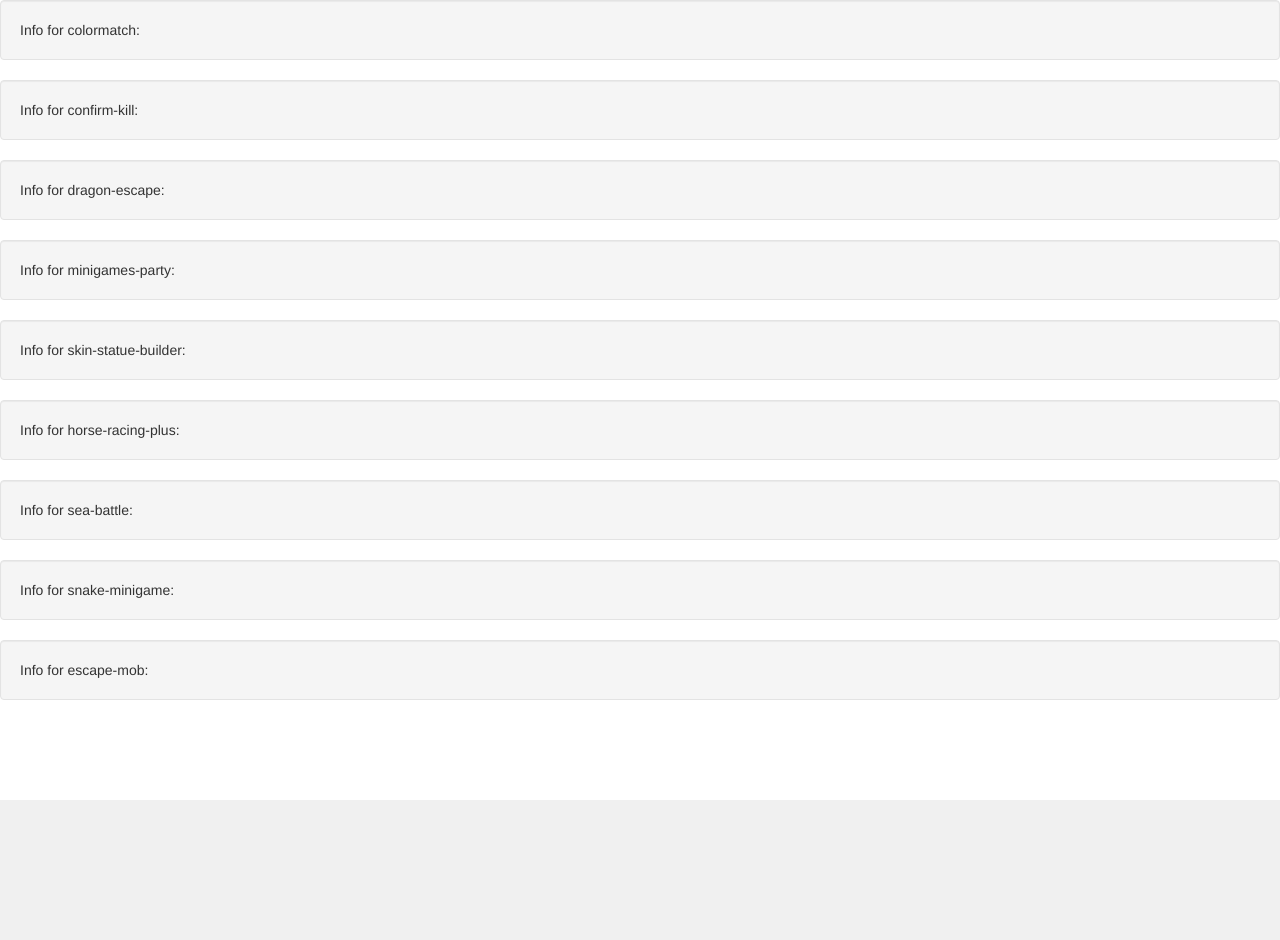
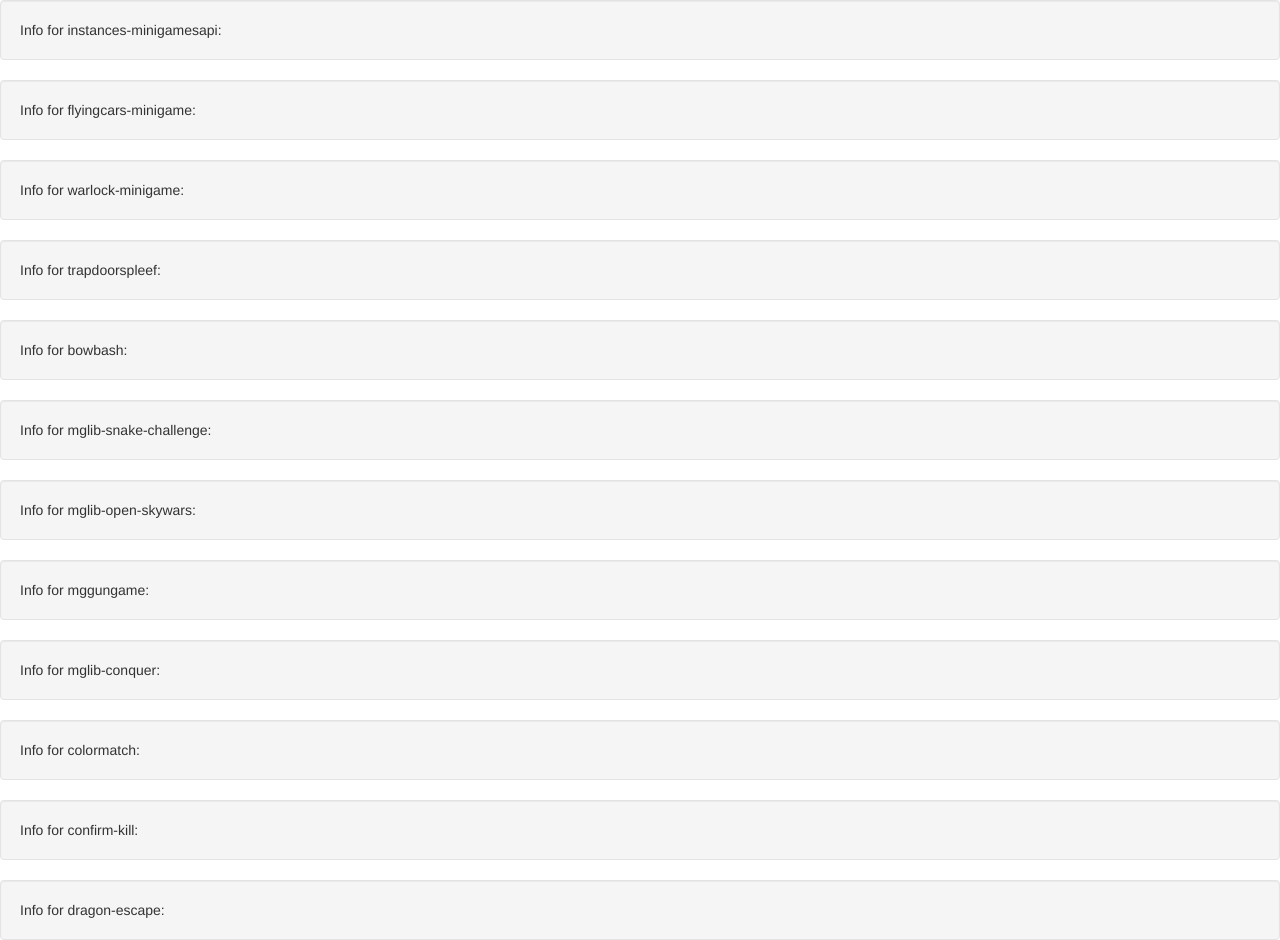
Before and after one commit to instance01/Bukkit-Plugin-Stats, a PHP site: page / in a window 1280 px wide. Shown: the top 940 px of the page. Before the commit the page ends 800 px from the top, so only its background shows below. Run offline with PHP 8.4, Linux system fonts and the light colour scheme; data that the repository does not hold is empty.

Commit message:
Add the MinigamesAPI series

```diff
--- a/index.php
+++ b/index.php
@@ -5,7 +5,8 @@
 
 <body>
 <?php
-$plugins = array(0 => "colormatch", 1 => "confirm-kill", 2 => "dragon-escape", 3 => "minigames-party", 4 => "skin-statue-builder", 5 => "horse-racing-plus", 6 => "sea-battle", 7 => "snake-minigame", 8 => "escape-mob");
+$plugins = array("instances-minigamesapi", "flyingcars-minigame", "warlock-minigame", "trapdoorspleef", "bowbash", "mglib-snake-challenge", "mglib-open-skywars", "mggungame", "mglib-conquer", "colormatch", "confirm-kill", "dragon-escape", "minigames-party", "skin-statue-builder", "horse-racing-plus", "sea-battle", "snake-minigame", "escape-mob");
+//$plugins = array(0 => "colormatch", 1 => "confirm-kill", 2 => "dragon-escape", 3 => "minigames-party", 4 => "skin-statue-builder", 5 => "horse-racing-plus", 6 => "sea-battle", 7 => "snake-minigame", 8 => "escape-mob");
 
 function connect($url){
 	$ch = curl_init ($url);
```
